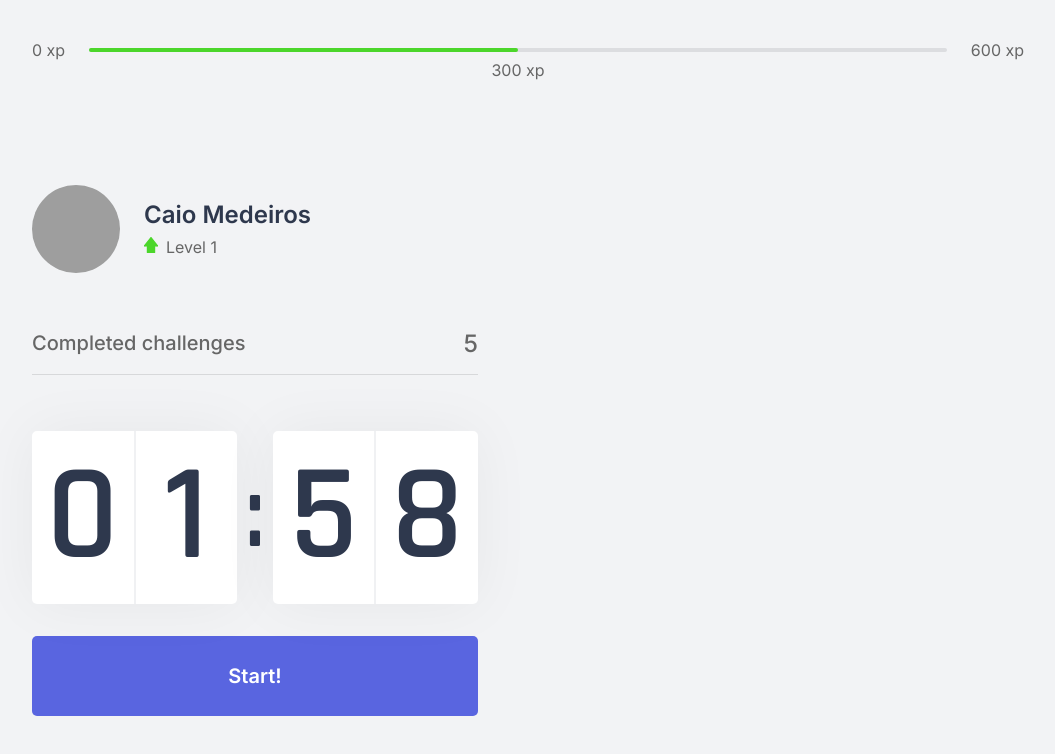
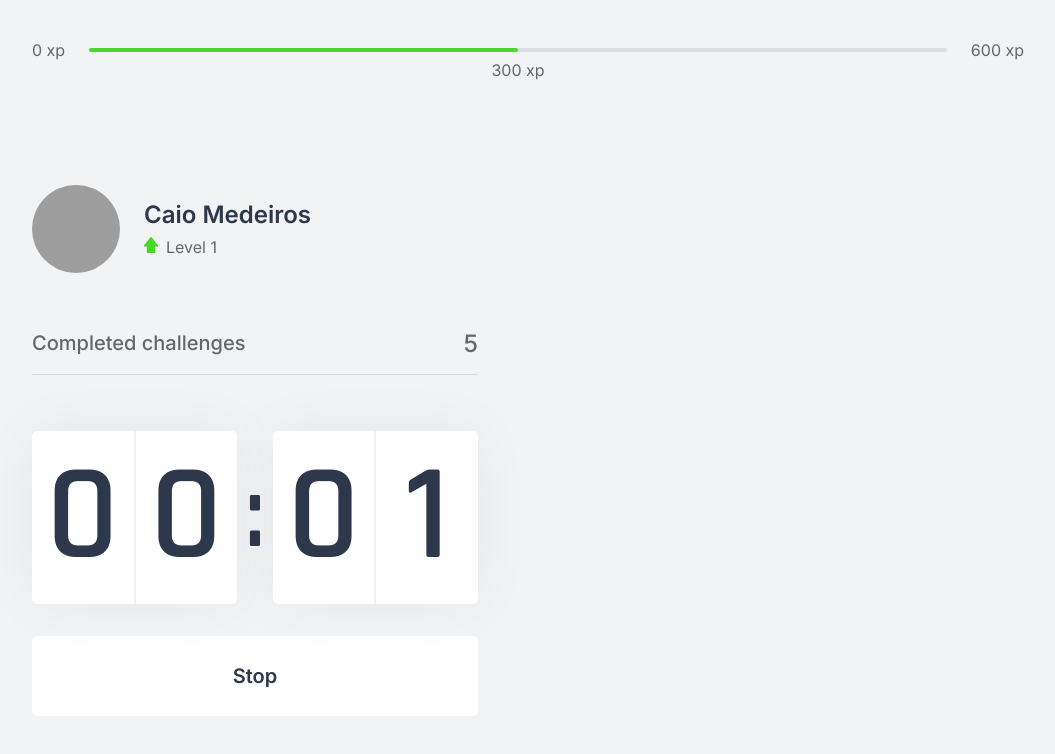
Before and after one commit to CaioQuirinoMedeiros/Pomodoro-MoveIt, a Next.js app: page / in a window 1280 px wide. Both pictures are taken after a click on the button "Start!". Shown: the top 754 px of the page, without its empty margins (112-1167 px from the left). Built offline with nearby package versions, Linux system fonts and the light colour scheme; grey boxes are pictures that could not be loaded.

Commit message:
Finishing Countdown component

```diff
--- a/src/components/Countdown.tsx
+++ b/src/components/Countdown.tsx
@@ -1,10 +1,19 @@
-import React, { useCallback, useEffect, useMemo, useState } from 'react'
+import React, { useCallback, useEffect, useMemo, useRef, useState } from 'react'
 
 import styles from '../styles/components/Countdown.module.css'
 
-export function Countdown() {
-  const [time, setTime] = useState(120)
-  const [active, setActive] = useState(false)
+interface CountdownProps {
+  duration?: number
+}
+
+export function Countdown(props: CountdownProps) {
+  const { duration = 3 } = props
+
+  const [time, setTime] = useState(duration)
+  const [isActive, setIsActive] = useState(false)
+  const [hasFinished, setHasFinished] = useState(false)
+
+  const timeoutRef = useRef<NodeJS.Timeout>()
 
   const minutesArray = useMemo(() => {
     return Math.floor(time / 60)
@@ -18,15 +27,27 @@ export function Countdown() {
   }, [time])
 
   useEffect(() => {
-    if (active && time > 0) {
-      setTimeout(() => {
+    if (hasFinished) return
+
+    if (isActive && time > 0) {
+      timeoutRef.current = setTimeout(() => {
         setTime((prevTime) => prevTime - 1)
       }, 1000)
+    } else if (isActive && time === 0) {
+      console.log('Finalizou')
+      setHasFinished(true)
+      setIsActive(false)
     }
-  }, [active, time])
+  }, [isActive, time, hasFinished])
 
   const startCountdown = useCallback(() => {
-    setActive(true)
+    setIsActive(true)
+  }, [])
+
+  const resetCountdown = useCallback(() => {
+    setIsActive(false)
+    setTime(duration)
+    clearTimeout(timeoutRef.current)
   }, [])
 
   return (
@@ -43,6 +64,13 @@ export function Countdown() {
         </div>
       </div>
 
+      {!!hasFinished ? (
+        <button disabled className={styles.countdownButton}>
+          Finished
+        </button>
+      ) : (
+        <>
+          {!isActive ? (
             <button
               type='button'
               className={styles.countdownButton}
@@ -50,6 +78,17 @@ export function Countdown() {
             >
               Start!
             </button>
+          ) : (
+            <button
+              type='button'
+              className={`${styles.countdownButton} ${styles.countdownButtonActive}`}
+              onClick={resetCountdown}
+            >
+              Stop
+            </button>
+          )}
+        </>
+      )}
     </>
   )
 }
--- a/src/styles/components/Countdown.module.css
+++ b/src/styles/components/Countdown.module.css
@@ -23,11 +23,11 @@
 }
 
 .countdownContainer > div span:first-child {
-  border-right: 1px solid #F0F1F3;
+  border-right: 1px solid #f0f1f3;
 }
 
 .countdownContainer > div span:last-child {
-  border-left: 1px solid #F0F1F3;
+  border-left: 1px solid #f0f1f3;
 }
 
 .countdownContainer > span {
@@ -51,6 +51,22 @@
   transition: background-color 0.2s;
 }
 
-.countdownButton:hover {
+.countdownButton:not(:disabled):hover {
   background-color: var(--blue-dark);
 }
+
+.countdownButton:disabled {
+  background-color: var(--white);
+  color: var(--title);
+  cursor: not-allowed;
+}
+
+.countdownButtonActive {
+  background-color: var(--white);
+  color: var(--title);
+}
+
+.countdownButtonActive:not(:disabled):hover {
+  background-color: var(--red);
+  color: var(--white);
+}
```
Lines whose indentation alone changed are shown as unchanged.
